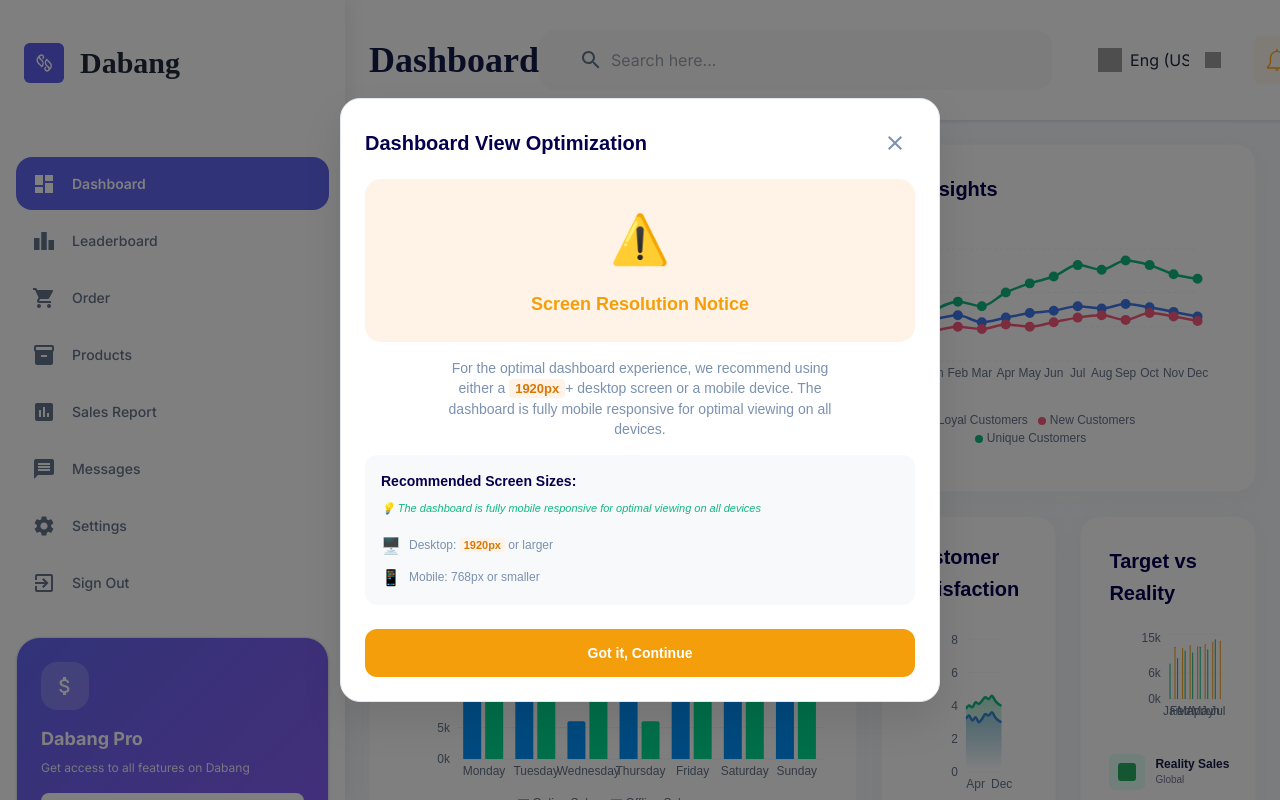
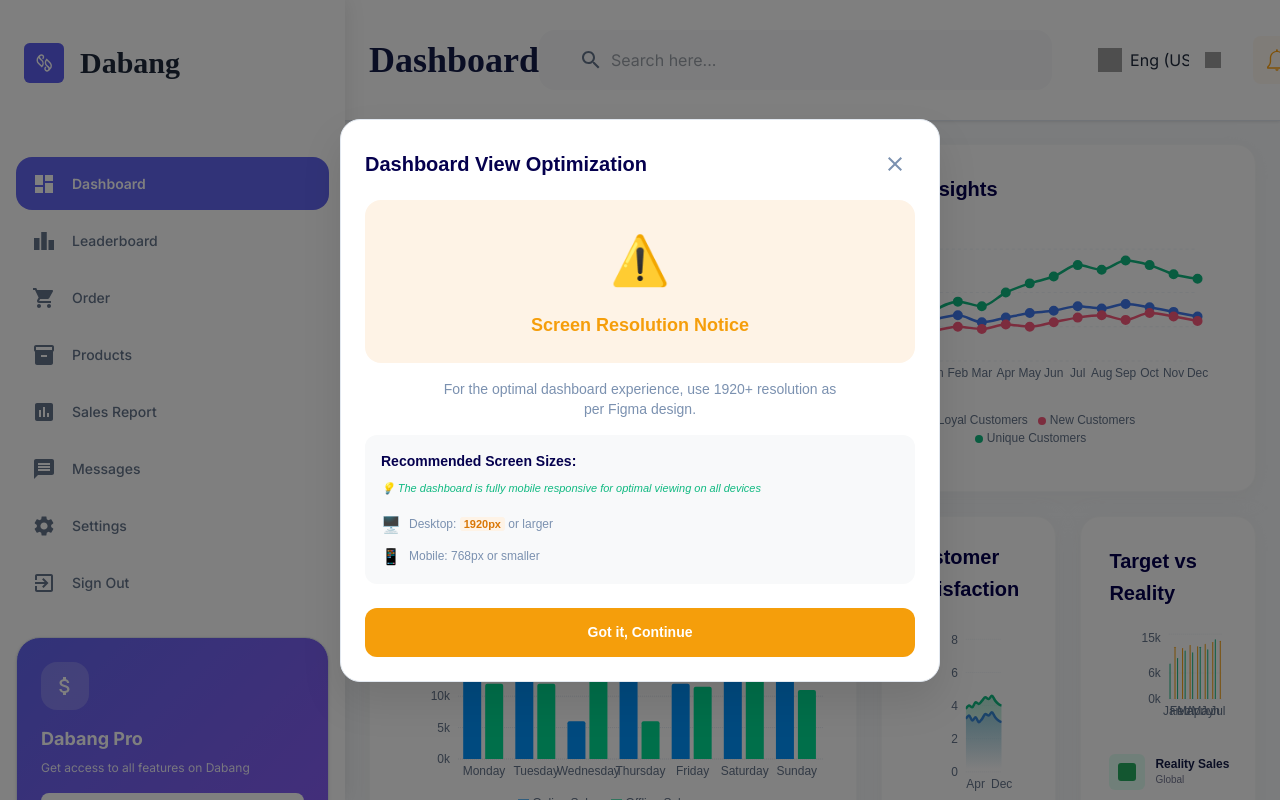
Before and after one commit to rocker1166/sales-dashboard-monorepo, a Next.js app in the folder frontend/: page / in a window 1280 px wide. Shown: the top 800 px of the page. Built offline with nearby package versions, Linux system fonts and the light colour scheme; grey boxes are pictures that could not be loaded.

Commit message:
Update OptimalViewModal description for clarity on screen resolution recommendations

```diff
--- a/frontend/src/components/ui/OptimalViewModal.tsx
+++ b/frontend/src/components/ui/OptimalViewModal.tsx
@@ -70,7 +70,7 @@ export default function OptimalViewModal() {
         type: "suboptimal",
         icon: "⚠️",
         title: "Screen Resolution Notice",
-        description: "For the optimal dashboard experience, we recommend using either a 1920px+ desktop screen or a mobile device. The dashboard is fully mobile responsive for optimal viewing on all devices.",
+        description: "For the optimal dashboard experience, use 1920+ resolution as per Figma design.",
         color: "#F59E0B",
         bgColor: "#FEF3E6"
       }
```
